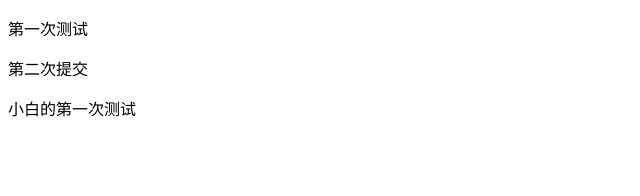
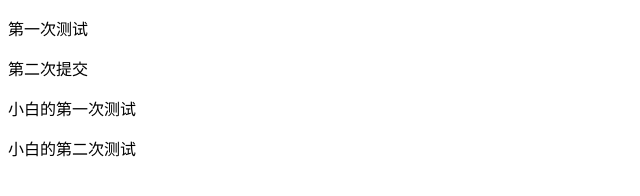
Before and after one commit to wyu1111/ww, a plain HTML site: page index.html in a window 1280 px wide. Shown: the whole page, without its empty margins (0-640 px from the left). Drawn offline with Linux system fonts and the light colour scheme.

Commit message:
小白的第二次测试

```diff
--- a/index.html
+++ b/index.html
@@ -10,5 +10,6 @@
     <p>第一次测试</p>
     <p> 第二次提交</p>
     <p>小白的第一次测试</p>
+    <p>小白的第二次测试</p>
 </body>
 </html>
```
